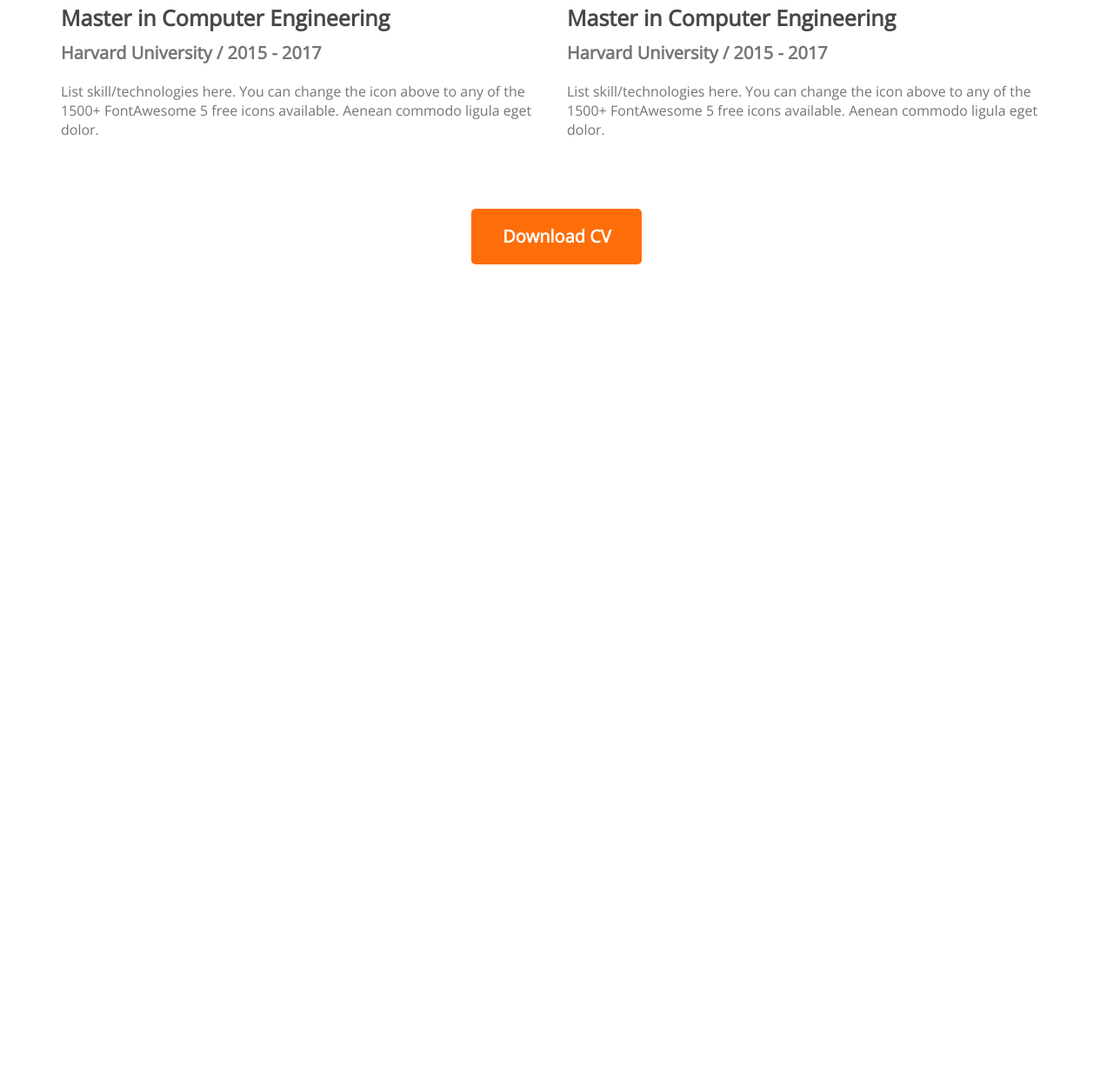
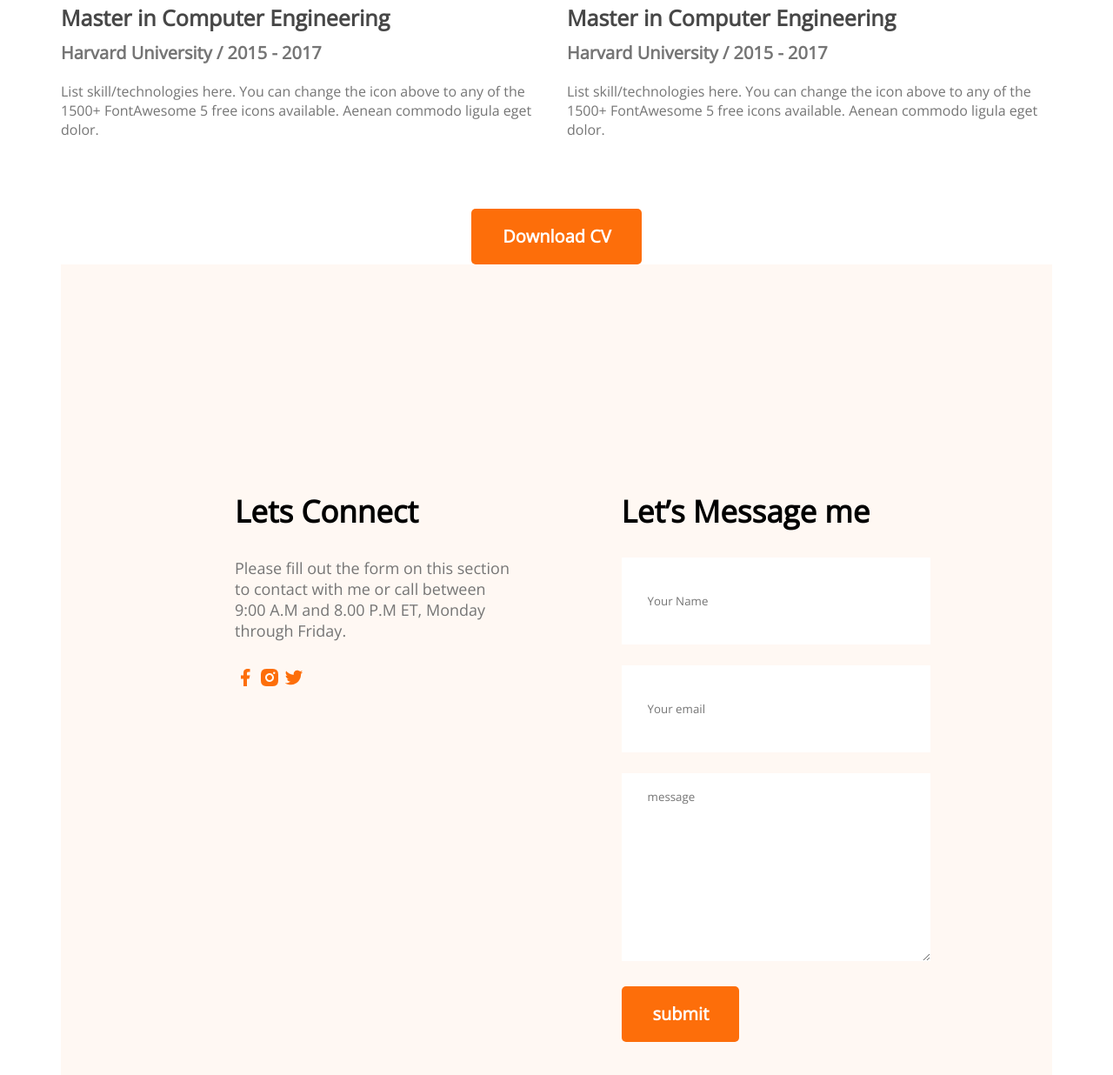
Before and after one commit to AzmayenFayek1/Fayek-s-portfolio, a plain HTML site: page index.html in a window 1280 px wide. Shown: the part 2835-4071 px from the top of the page at 87% size. Before the commit the page ends 3139 px from the top, so only its background shows below. Drawn offline with nearby package versions, Linux system fonts and the light colour scheme.

Commit message:
contact added

```diff
--- a/index.html
+++ b/index.html
@@ -163,6 +163,43 @@
             </div>
 
         </section>
+
+        <!-- cotact section -->
+    <section class="contact">
+<div>
+    <h3 class="section-title">Lets Connect</h3>
+    <p class="section-description">Please fill out the form on this section to contact with me or call between 9:00 A.M and 8.00 P.M ET, Monday through Friday.</p>
+
+
+    <a href="">
+        <img src="images/icons/facebook.png" alt="">
+    </a>
+    <a href="">
+        <img src="images/icons/insta.png" alt="">
+    </a>
+    <a href="">
+        <img src="images/icons/twitter.png" alt="">
+    </a>
+</div>
+<div>
+    <h3 class="section-title">Let’s Message me</h3>
+<form action="">
+<input type="text" name="" id="" placeholder="Your Name">
+<input type="email" name="" id="" placeholder="Your email">
+<textarea name="" id="" cols="30" rows="10" placeholder="message"></textarea>
+<input class="btn-primary" type="submit" value="submit">
+</form>
+
+</div>
+
+
+
+
+
+    </section>
+
+
+
     </main>
 
     <footer>
--- a/styles/portfolio.css
+++ b/styles/portfolio.css
@@ -192,3 +192,28 @@ color: #474747;
  text-align: center;
 
 }
+ .contact {
+    display: flex;
+    gap: 117px;
+    background-color: #FFF8F3;
+    padding: 130px 200px;
+
+ }
+.contact .section-title {
+    text-align: left;
+}
+
+.contact input[type=text], input[type=email], textarea {
+    margin-bottom: 24px;
+    border: 0;
+    padding: 18px 30px;
+    width: 100%;
+
+}
+input{
+    height: 64px;
+}
+
+.contact a{
+    text-decoration: none;
+}
```
